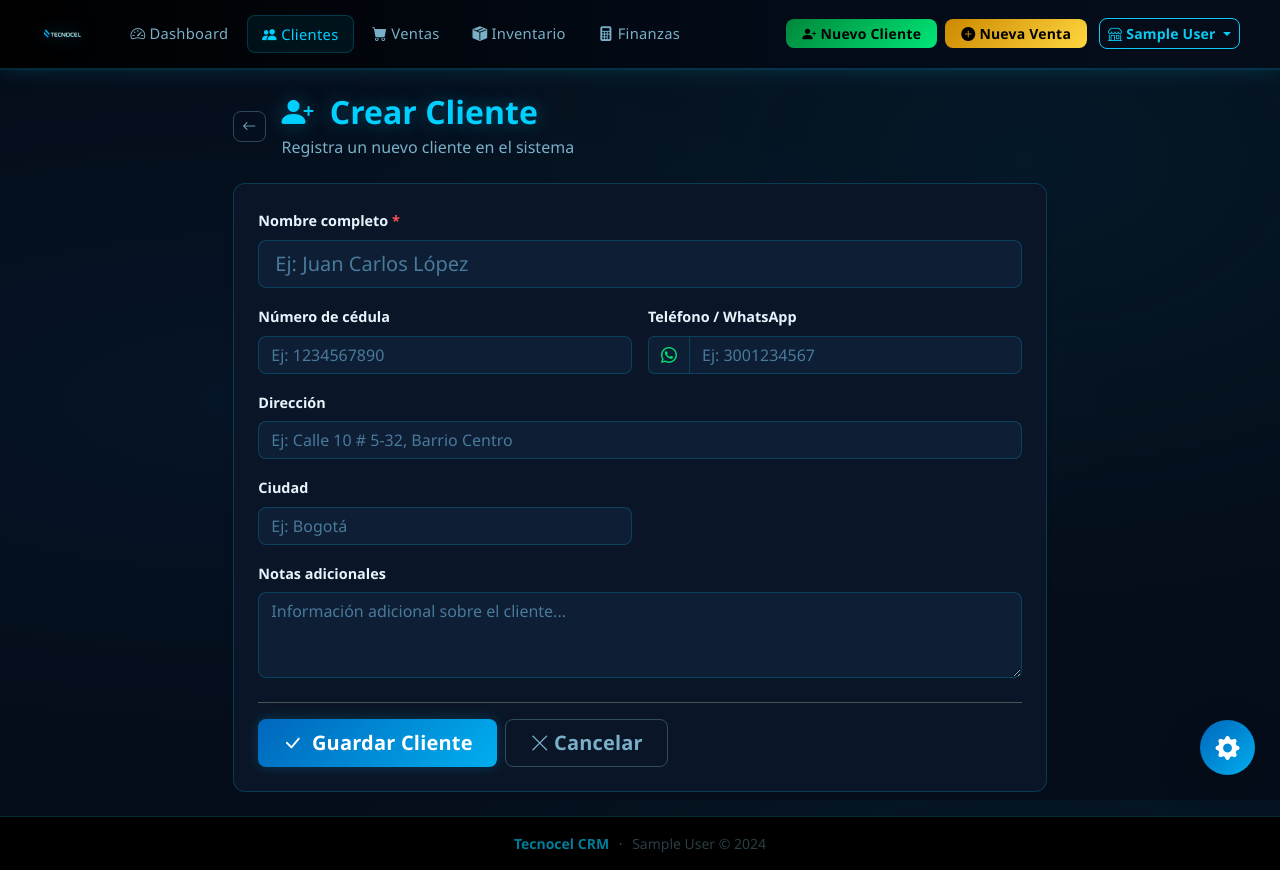
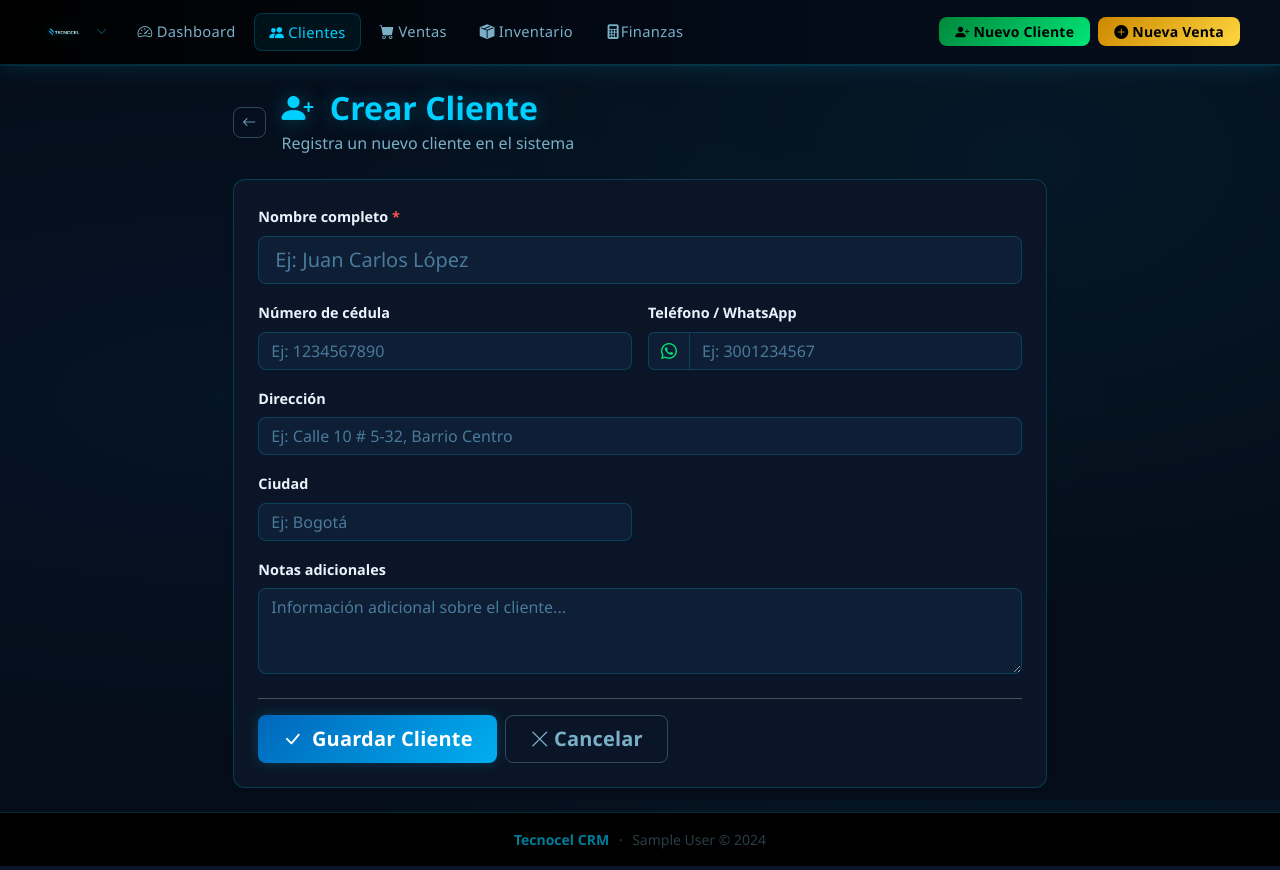
Before and after one commit to tecnocelanapoima-crypto/crm-tecnocel, a Flask app: page /clientes/crear in a window 1280 px wide. Run offline with Flask 3, Linux system fonts and the light colour scheme; the visitor is signed in with stand-in values (Sample User, id 1).

Commit message:
Update base.html

```diff
--- a/templates/base.html
+++ b/templates/base.html
@@ -7,19 +7,129 @@
     <link href="https://cdn.jsdelivr.net/npm/bootstrap@5.3.0/dist/css/bootstrap.min.css" rel="stylesheet">
     <link href="https://cdn.jsdelivr.net/npm/bootstrap-icons@1.11.0/font/bootstrap-icons.css" rel="stylesheet">
     <link href="{{ url_for('static', filename='css/style.css') }}" rel="stylesheet">
+    <style>
+        .logo-dropdown-toggle{background:none;border:none;padding:0;cursor:pointer}
+        .logo-dropdown-toggle::after{display:none}
+        .logo-dropdown-menu{min-width:280px;background:#0A1628;border:1px solid rgba(0,207,255,0.2);border-radius:12px;padding:0;overflow:hidden;margin-top:8px!important;box-shadow:0 8px 32px rgba(0,0,0,0.4)}
+        .logo-dropdown-header{background:#050D1A;padding:14px 16px;border-bottom:1px solid rgba(0,207,255,0.1)}
+        .logo-dropdown-header .negocio-name{font-weight:700;color:#00CFFF;font-size:1rem}
+        .logo-dropdown-header .negocio-email{font-size:.75rem;color:rgba(160,196,216,0.7);margin-top:2px}
+        .logo-dropdown-section{padding:8px 0;border-bottom:1px solid rgba(0,207,255,0.08)}
+        .logo-dropdown-section:last-child{border-bottom:none}
+        .logo-dropdown-section-title{font-size:.65rem;font-weight:700;text-transform:uppercase;letter-spacing:.08em;color:rgba(160,196,216,0.5);padding:4px 16px 6px}
+        .logo-dropdown-item{display:flex;align-items:center;gap:10px;padding:9px 16px;color:rgba(160,196,216,0.85);font-size:.875rem;cursor:pointer;transition:background .15s,color .15s;text-decoration:none;border:none;background:none;width:100%;text-align:left}
+        .logo-dropdown-item:hover{background:rgba(0,207,255,0.08);color:#00CFFF}
+        .logo-dropdown-item i{width:18px;text-align:center;font-size:.95rem;color:rgba(0,207,255,0.6)}
+        .logo-dropdown-item:hover i{color:#00CFFF}
+        .logo-dropdown-item.danger{color:rgba(255,100,100,0.8)}
+        .logo-dropdown-item.danger i{color:rgba(255,100,100,0.6)}
+        .logo-dropdown-item.danger:hover{background:rgba(255,80,80,0.08);color:#ff6464}
+        .logo-dropdown-item.danger:hover i{color:#ff6464}
+        .plan-badge{margin-left:auto;background:rgba(0,207,255,0.12);color:#00CFFF;font-size:.65rem;font-weight:700;padding:2px 7px;border-radius:4px;border:1px solid rgba(0,207,255,0.2)}
+        .logo-img-btn{height:36px;transition:filter .3s,transform .3s;filter:drop-shadow(0 0 6px rgba(0,207,255,0.4))}
+        .logo-btn-wrap{
+            position:relative;
+            width:48px;height:48px;
+            border-radius:50%;
+            display:flex;align-items:center;justify-content:center;
+            border:2px solid transparent;
+            transition:border-color .3s,box-shadow .3s,background .3s;
+        }
+        .logo-dropdown-toggle:hover .logo-btn-wrap,
+        .logo-dropdown-toggle.show .logo-btn-wrap{
+            border-color:#00CFFF;
+            box-shadow:0 0 12px rgba(0,207,255,0.5), 0 0 28px rgba(0,207,255,0.25), inset 0 0 10px rgba(0,207,255,0.08);
+            background:rgba(0,207,255,0.06);
+            animation:glow-pulse 1.8s ease-in-out infinite;
+        }
+        @keyframes glow-pulse{
+            0%,100%{box-shadow:0 0 12px rgba(0,207,255,0.5),0 0 28px rgba(0,207,255,0.25),inset 0 0 10px rgba(0,207,255,0.08)}
+            50%{box-shadow:0 0 20px rgba(0,207,255,0.8),0 0 45px rgba(0,207,255,0.4),inset 0 0 15px rgba(0,207,255,0.15)}
+        }
+        .logo-dropdown-toggle:hover .logo-img-btn,
+        .logo-dropdown-toggle.show .logo-img-btn{filter:drop-shadow(0 0 14px rgba(0,207,255,0.9));transform:scale(1.06)}
+        .logo-caret{color:rgba(0,207,255,0.5);font-size:.7rem;transition:transform .2s}
+        .logo-dropdown-toggle.show .logo-caret{transform:rotate(180deg)}
+        .color-dot{width:12px;height:12px;border-radius:50%;flex-shrink:0}
+    </style>
 </head>
 <body>
 
 <nav class="navbar navbar-expand-lg navbar-dark">
     <div class="container-fluid px-3">
-        <a class="navbar-brand py-1" href="{{ url_for('index') }}">
-            <img src="{{ url_for('static', filename='img/logo.png') }}" alt="Tecnocel" class="navbar-logo">
-        </a>
+
+        <!-- LOGO = BOTÓN DE CONFIGURACIÓN -->
+        <div class="dropdown">
+            <button class="logo-dropdown-toggle dropdown-toggle d-flex align-items-center gap-2"
+                    type="button" data-bs-toggle="dropdown" data-bs-auto-close="outside" aria-expanded="false">
+                <div class="logo-btn-wrap">
+                    <img src="{{ url_for('static', filename='img/logo.png') }}" alt="Tecnocel" class="logo-img-btn">
+                </div>
+                <i class="bi bi-chevron-down logo-caret"></i>
+            </button>
+
+            <div class="dropdown-menu logo-dropdown-menu">
+
+                <!-- Info negocio -->
+                <div class="logo-dropdown-header">
+                    <div class="negocio-name"><i class="bi bi-shop me-1" style="font-size:.85rem"></i>{{ negocio_nombre }}</div>
+                    <div class="negocio-email">{{ negocio_email }}</div>
+                </div>
+
+                <!-- Navegación -->
+                <div class="logo-dropdown-section">
+                    <div class="logo-dropdown-section-title">Navegación</div>
+                    <a class="logo-dropdown-item" href="{{ url_for('index') }}"><i class="bi bi-speedometer2"></i>Dashboard</a>
+                    <a class="logo-dropdown-item" href="{{ url_for('clientes.lista') }}"><i class="bi bi-people-fill"></i>Clientes</a>
+                    <a class="logo-dropdown-item" href="{{ url_for('ventas.lista') }}"><i class="bi bi-cart-fill"></i>Ventas</a>
+                    <a class="logo-dropdown-item" href="{{ url_for('inventario.lista') }}"><i class="bi bi-box-seam-fill"></i>Inventario</a>
+                    <a class="logo-dropdown-item" href="{{ url_for('finanzas.lista') }}"><i class="bi bi-calculator-fill"></i>Finanzas</a>
+                </div>
+
+                <!-- Acciones rápidas -->
+                <div class="logo-dropdown-section">
+                    <div class="logo-dropdown-section-title">Acciones rápidas</div>
+                    <a class="logo-dropdown-item" href="{{ url_for('clientes.crear') }}"><i class="bi bi-person-plus-fill"></i>Nuevo cliente</a>
+                    <a class="logo-dropdown-item" href="{{ url_for('ventas.crear') }}"><i class="bi bi-plus-circle-fill"></i>Nueva venta</a>
+                    <a class="logo-dropdown-item" href="{{ url_for('inventario.crear') }}"><i class="bi bi-box-fill"></i>Nuevo producto</a>
+                </div>
+
+                <!-- Tema de color -->
+                <div class="logo-dropdown-section">
+                    <div class="logo-dropdown-section-title">Color del tema</div>
+                    <button class="logo-dropdown-item" onclick="cambiarTema('cyan')"><span class="color-dot" style="background:#00CFFF"></span>Cyan Neón</button>
+                    <button class="logo-dropdown-item" onclick="cambiarTema('emerald')"><span class="color-dot" style="background:#00E676"></span>Verde Esmeralda</button>
+                    <button class="logo-dropdown-item" onclick="cambiarTema('amber')"><span class="color-dot" style="background:#FFD740"></span>Ámbar Solar</button>
+                    <button class="logo-dropdown-item" onclick="cambiarTema('purple')"><span class="color-dot" style="background:#B388FF"></span>Púrpura</button>
+                </div>
+
+                <!-- Módulos dashboard (solo en index) -->
+                {% if request.endpoint == 'index' %}
+                <div class="logo-dropdown-section">
+                    <div class="logo-dropdown-section-title">Módulos del dashboard</div>
+                    <button class="logo-dropdown-item" onclick="toggleModulo('dashboard-stats')"><i class="bi bi-grid-1x2-fill"></i>Mostrar/ocultar estadísticas</button>
+                    <button class="logo-dropdown-item" onclick="toggleModulo('dashboard-last-sales')"><i class="bi bi-clock-history"></i>Mostrar/ocultar últimas ventas</button>
+                    <button class="logo-dropdown-item" onclick="toggleModulo('dashboard-last-clients')"><i class="bi bi-person-lines-fill"></i>Mostrar/ocultar clientes recientes</button>
+                </div>
+                {% endif %}
+
+                <!-- Cuenta -->
+                <div class="logo-dropdown-section">
+                    <div class="logo-dropdown-section-title">Cuenta</div>
+                    <button class="logo-dropdown-item" onclick="resetConfig()"><i class="bi bi-arrow-counterclockwise"></i>Restablecer configuración</button>
+                    <a class="logo-dropdown-item danger" href="{{ url_for('auth.logout') }}"><i class="bi bi-box-arrow-right"></i>Cerrar sesión</a>
+                </div>
+
+            </div>
+        </div>
+        <!-- FIN LOGO DROPDOWN -->
+
         <button class="navbar-toggler border-0" type="button"
                 data-bs-toggle="collapse" data-bs-target="#navbarNav"
                 style="color:rgba(0,207,255,0.7)">
             <i class="bi bi-list fs-4"></i>
         </button>
+
         <div class="collapse navbar-collapse" id="navbarNav">
             <ul class="navbar-nav me-auto ms-3 gap-1">
                 <li class="nav-item">
@@ -44,11 +154,10 @@
                 </li>
                 <li class="nav-item">
                     <a class="nav-link {% if request.endpoint and 'finanzas' in request.endpoint %}active{% endif %}" href="{{ url_for('finanzas.lista') }}">
-                        <i class="bi bi-calculator-fill me-1"></i>Finanzas
+                        <i class="bi bi-calculator-fill"></i>Finanzas
                     </a>
                 </li>
             </ul>
-
             <div class="d-flex align-items-center gap-2 mt-2 mt-lg-0 mb-2 mb-lg-0">
                 <a href="{{ url_for('clientes.crear') }}" class="btn btn-success btn-sm px-3">
                     <i class="bi bi-person-plus-fill me-1"></i>Nuevo Cliente
@@ -56,21 +165,6 @@
                 <a href="{{ url_for('ventas.crear') }}" class="btn btn-warning btn-sm px-3">
                     <i class="bi bi-plus-circle-fill me-1"></i>Nueva Venta
                 </a>
-                <!-- Menú del negocio -->
-                <div class="dropdown ms-1">
-                    <button class="btn btn-outline-info btn-sm dropdown-toggle" type="button" data-bs-toggle="dropdown">
-                        <i class="bi bi-shop me-1"></i>{{ negocio_nombre[:15] }}{% if negocio_nombre|length > 15 %}…{% endif %}
-                    </button>
-                    <ul class="dropdown-menu dropdown-menu-end" style="background:#0A1628; border-color:rgba(0,207,255,0.2);">
-                        <li><span class="dropdown-item-text text-muted small">{{ negocio_email }}</span></li>
-                        <li><hr class="dropdown-divider" style="border-color:rgba(0,207,255,0.1);"></li>
-                        <li>
-                            <a class="dropdown-item text-danger" href="{{ url_for('auth.logout') }}">
-                                <i class="bi bi-box-arrow-right me-2"></i>Cerrar sesión
-                            </a>
-                        </li>
-                    </ul>
-                </div>
             </div>
         </div>
     </div>
@@ -93,54 +187,6 @@
     {% block content %}{% endblock %}
 </div>
 
-<!-- Panel configuración y footer igual que antes -->
-<div class="offcanvas offcanvas-end text-bg-dark" tabindex="-1" id="configPanel" aria-labelledby="configPanelLabel" style="border-left: 1px solid var(--tc-cyan-border);">
-    <div class="offcanvas-header border-bottom border-secondary">
-        <h5 class="offcanvas-title fw-bold text-primary" id="configPanelLabel">
-            <i class="bi bi-sliders me-2"></i>Personalización
-        </h5>
-        <button type="button" class="btn-close btn-close-white" data-bs-dismiss="offcanvas"></button>
-    </div>
-    <div class="offcanvas-body">
-        <div class="mb-4">
-            <h6 class="text-uppercase text-muted fw-bold small mb-3">Color de Acento</h6>
-            <div class="d-flex gap-2 flex-wrap" id="themeSelectors">
-                <button class="btn theme-btn rounded-circle p-0 active" data-theme="cyan" style="width:35px;height:35px;background:#00CFFF;border:2px solid #fff;"></button>
-                <button class="btn theme-btn rounded-circle p-0" data-theme="emerald" style="width:35px;height:35px;background:#00E676;border:2px solid transparent;"></button>
-                <button class="btn theme-btn rounded-circle p-0" data-theme="amber" style="width:35px;height:35px;background:#FFD740;border:2px solid transparent;"></button>
-                <button class="btn theme-btn rounded-circle p-0" data-theme="purple" style="width:35px;height:35px;background:#B388FF;border:2px solid transparent;"></button>
-            </div>
-        </div>
-        {% if request.endpoint == 'index' %}
-        <div class="mb-4">
-            <h6 class="text-uppercase text-muted fw-bold small mb-3">Módulos del Dashboard</h6>
-            <div class="form-check form-switch mb-3">
-                <input class="form-check-input config-toggle" type="checkbox" role="switch" id="toggleStats" checked data-target="dashboard-stats">
-                <label class="form-check-label text-light small" for="toggleStats">Tarjetas Numéricas</label>
-            </div>
-            <div class="form-check form-switch mb-3">
-                <input class="form-check-input config-toggle" type="checkbox" role="switch" id="toggleLastSales" checked data-target="dashboard-last-sales">
-                <label class="form-check-label text-light small" for="toggleLastSales">Últimas Ventas</label>
-            </div>
-            <div class="form-check form-switch mb-3">
-                <input class="form-check-input config-toggle" type="checkbox" role="switch" id="toggleLastClients" checked data-target="dashboard-last-clients">
-                <label class="form-check-label text-light small" for="toggleLastClients">Últimos Clientes</label>
-            </div>
-        </div>
-        {% endif %}
-        <hr class="border-secondary opacity-50 my-4">
-        <button class="btn btn-outline-danger w-100 btn-sm" id="btnResetConfig">
-            <i class="bi bi-arrow-counterclockwise me-1"></i>Restablecer Todo
-        </button>
-    </div>
-</div>
-
-<button class="btn btn-primary rounded-circle shadow-lg d-flex align-items-center justify-content-center"
-        id="btnConfigFloating" type="button" data-bs-toggle="offcanvas" data-bs-target="#configPanel"
-        style="position:fixed;bottom:25px;right:25px;width:55px;height:55px;z-index:1040;font-size:1.5rem;">
-    <i class="bi bi-gear-fill"></i>
-</button>
-
 <footer class="footer mt-auto py-3">
     <div class="container-fluid text-center small">
         <span style="color:rgba(0,207,255,0.6);font-weight:600;">Tecnocel CRM</span>
@@ -151,6 +197,31 @@
 
 <script src="https://cdn.jsdelivr.net/npm/bootstrap@5.3.0/dist/js/bootstrap.bundle.min.js"></script>
 <script src="{{ url_for('static', filename='js/main.js') }}"></script>
+<script>
+function cambiarTema(t){
+    const m={cyan:{p:'#00CFFF',b:'rgba(0,207,255,0.2)'},emerald:{p:'#00E676',b:'rgba(0,230,118,0.2)'},amber:{p:'#FFD740',b:'rgba(255,215,64,0.2)'},purple:{p:'#B388FF',b:'rgba(179,136,255,0.2)'}};
+    if(m[t]){document.documentElement.style.setProperty('--tc-cyan',m[t].p);document.documentElement.style.setProperty('--tc-cyan-border',m[t].b);localStorage.setItem('tc-tema',t);}
+}
+function toggleModulo(id){
+    const el=document.getElementById(id);
+    if(el){const h=el.style.display==='none';el.style.display=h?'':'none';localStorage.setItem('tc-modulo-'+id,h?'visible':'hidden');}
+}
+function resetConfig(){
+    localStorage.removeItem('tc-tema');
+    ['dashboard-stats','dashboard-last-sales','dashboard-last-clients'].forEach(id=>{
+        localStorage.removeItem('tc-modulo-'+id);
+        const el=document.getElementById(id);if(el)el.style.display='';
+    });
+    cambiarTema('cyan');
+}
+(function(){
+    const t=localStorage.getItem('tc-tema');if(t)cambiarTema(t);
+    ['dashboard-stats','dashboard-last-sales','dashboard-last-clients'].forEach(id=>{
+        const s=localStorage.getItem('tc-modulo-'+id);const el=document.getElementById(id);
+        if(el&&s==='hidden')el.style.display='none';
+    });
+})();
+</script>
 {% block scripts %}{% endblock %}
 </body>
 </html>
```
